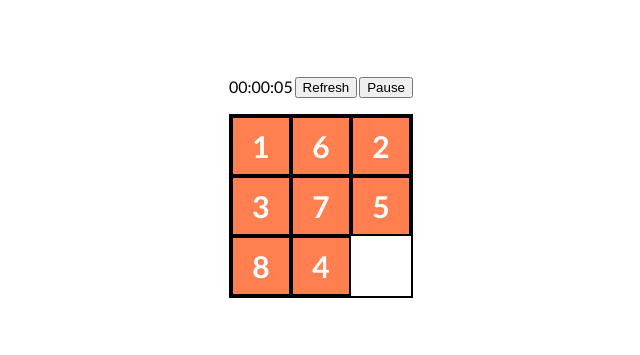
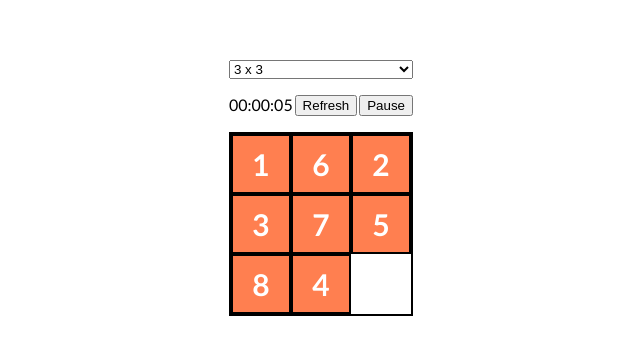
Before and after one commit to Lwinga/number-puzzle-react, a React (Vite) app: page / in a window 1280 px wide. Shown: the part 213-568 px from the top of the page, without its empty margins (319-959 px from the left). Built offline with nearby package versions, Linux system fonts and the light colour scheme.

Commit message:
Implement option to change grid size

```diff
--- a/src/App.jsx
+++ b/src/App.jsx
@@ -2,12 +2,23 @@ import { useState } from "react";
 import PuzzleBox from "./PuzzleBox.jsx";
 import Stopwatch from "./Stopwatch.jsx";
 
+const gridSizes = [
+  {size: 3, label: '3 x 3'},
+  {size: 4, label: '4 x 4'},
+  {size: 5, label: '5 x 5'},
+  {size: 6, label: '6 x 6'},
+  {size: 7, label: '7 x 7'},
+  {size: 8, label: '8 x 8'},
+  {size: 9, label: '9 x 9'},
+  {size: 10, label: '10 x 10'},
+];
+
 export default function App() {
+  const [gridSize, setGridSize] = useState(gridSizes[0].size);
   const [refresh, setRefresh] = useState(0);
   const [isStopwatchRunning, setIsStopwatchRunning] = useState({value: true, id: 0});
   const [isStopwatchPaused, setIsStopwatchPaused] = useState(false);
 
-  const gridSize = 3;
   const totalBoxes = gridSize * gridSize - 1; // Leave one space empty
   const initialBoxes = [];
 
@@ -54,6 +65,13 @@ export default function App() {
     [emptySpace.x, emptySpace.y] = [movableBoxPos.x, movableBoxPos.y];
   }
 
+  function handleGridSizeSelect(e) {
+    console.log(e.target.value);
+    setGridSize(e.target.value);
+    setRefresh(refresh + 1);
+    setIsStopwatchRunning({value: true, id: isStopwatchRunning.id + 1});
+  }
+
   function handleRefreshClick() {
     setRefresh(refresh + 1);
     setIsStopwatchRunning({value: true, id: isStopwatchRunning.id + 1});
@@ -73,6 +91,20 @@ export default function App() {
 
   return (
     <>
+      <select
+        onChange={handleGridSizeSelect}
+        style={{
+          width: '100%',
+          marginBottom: '16px',
+        }}
+      >
+        {gridSizes.map(gdSize => <option
+          key={gdSize.size}
+          value={gdSize.size}
+        >
+          {gdSize.label}
+        </option>)}
+      </select>
       <div
         style={{
           display: 'flex',
```
